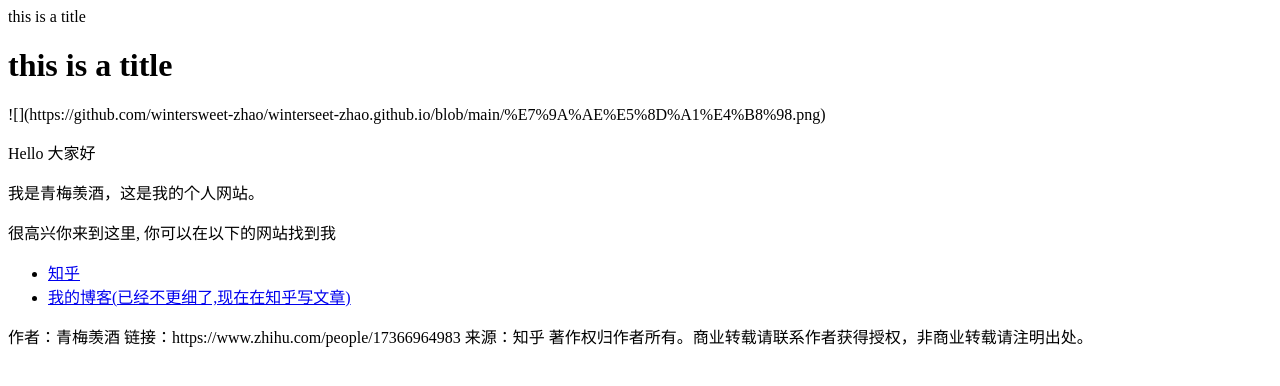
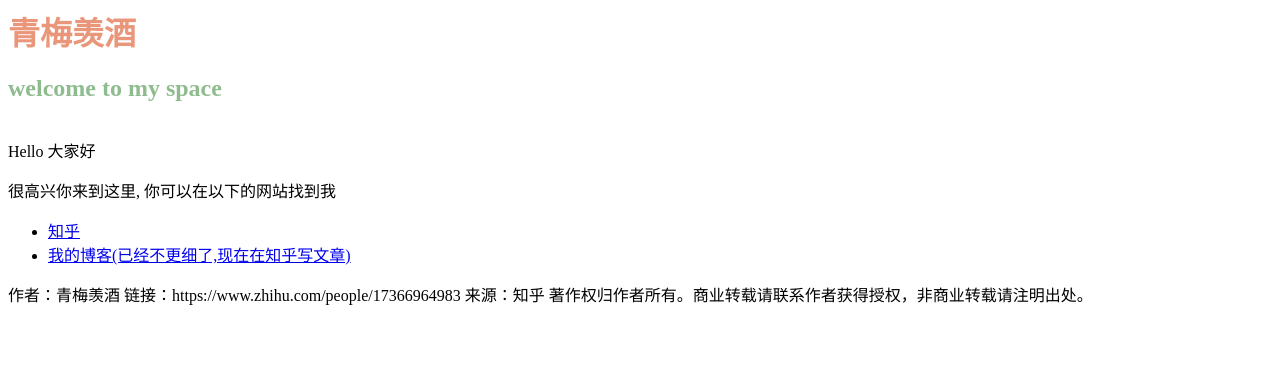
Before and after one commit to wintersweet-zhao/winterseet-zhao.github.io, a plain HTML site: page index.html in a window 1280 px wide. Drawn offline with Linux system fonts and the light colour scheme.

Commit message:
Update index.html

```diff
--- a/index.html
+++ b/index.html
@@ -1,8 +1,18 @@
-this is a title
-<h1>this is a title</h1>
-![](https://github.com/wintersweet-zhao/winterseet-zhao.github.io/blob/main/%E7%9A%AE%E5%8D%A1%E4%B8%98.png)
+<html>
+
+<head>
+<style type="text/css">
+h1 {color: DarkSalmon}
+h2 {color:DarkSeaGreen}
+p {color: Black}
+</style>
+</head>
+
+<body>
+<h1>青梅羡酒</h1>
+<h2>welcome to my space</h2>
+<img scr="https://github.com/wintersweet-zhao/winterseet-zhao.github.io/blob/main/%E7%9A%AE%E5%8D%A1%E4%B8%98.png">
 <p>Hello 大家好</p>
-<p>我是青梅羡酒，这是我的个人网站。 </p>
 <p>很高兴你来到这里, 你可以在以下的网站找到我</p>
 
 <ul>
@@ -14,3 +24,6 @@ this is a title
 链接：https://www.zhihu.com/people/17366964983
 来源：知乎
 著作权归作者所有。商业转载请联系作者获得授权，非商业转载请注明出处。
+</body>
+
+</html>
```
